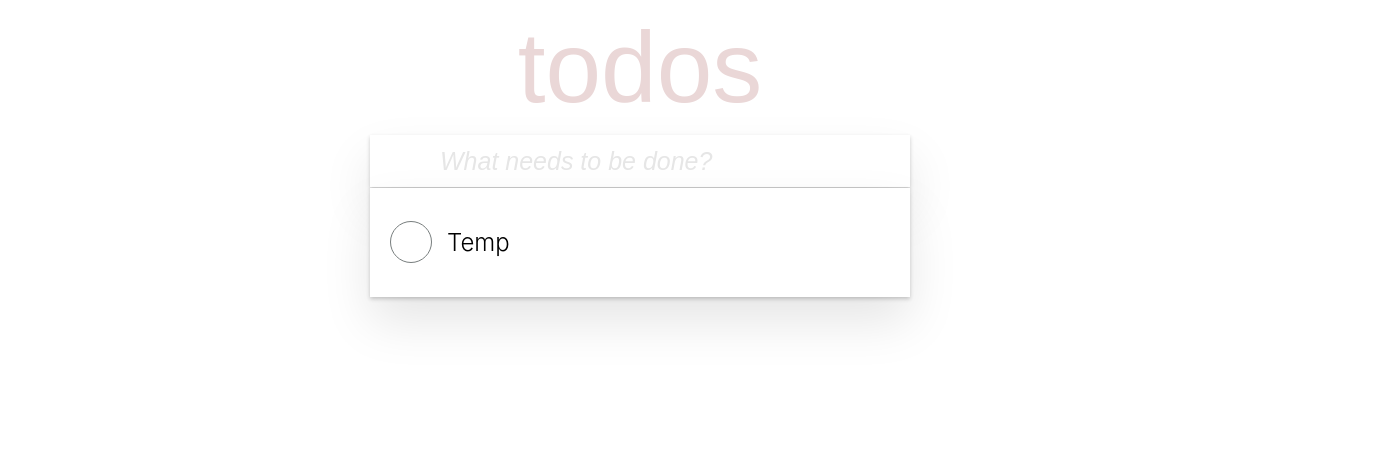
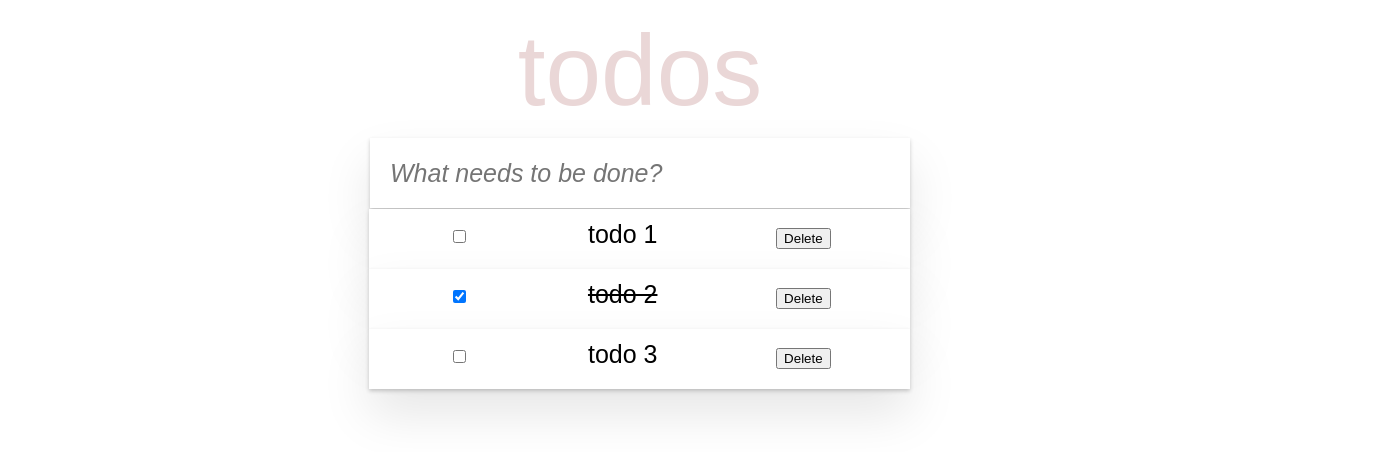
Before and after one commit to yashsharma31/to-do-list-react, a React (Create React App) app in the folder my-app/: page / in a window 1280 px wide. Shown: the top 452 px of the page, 1380 px wide, since content can reach past the window. Built offline with nearby package versions, Linux system fonts and the light colour scheme.

Commit message:
Added functionality to add, delete and line-through

```diff
--- a/my-app/src/App.js
+++ b/my-app/src/App.js
@@ -1,10 +1,11 @@
 import './App.css';
-import Todo1lst from './Components/Todo1lst';
+import Todos from './Components/todos';
+import "./Components/style.css"
 
 function App() {
   return (
     <div className="App">
-      <Todo1lst/>
+      <Todos/>
     </div>
   );
 }
--- a/my-app/src/Components/ActiveTask.js
+++ /dev/null
@@ -1,39 +0,0 @@
-import React, { Component } from 'react'
-import './Todo1.css'
-class TaskActive extends Component {
-
-    constructor(props) {
-        super(props)
-        this.state = {
-            click: false
-        }
-    }
-
-    handleClick = () => {
-        this.setState({
-            click: !this.state.click
-        })
-    }
-
-    render() {
-
-        return (
-            <div className='card'>
-
-
-                <div className="round">
-                    {
-                        (this.state.click==false)?
-                        <div className="toggle notClick" onClick={this.handleClick}>
-                        </div> : <div  onClick={this.handleClick} className="toggle Click">
-                            <img src={"https://www.freeiconspng.com/uploads/black-check-tick-icon-4.png"} alt="tick" />
-                        </div>
-                    }
-                </div>
-                <h2 className={(this.state.click==false)?'txt actv':'txt nonactv'} >Temp</h2>
-            </div>
-        )
-    }
-}
-
-export default TaskActive
--- a/my-app/src/Components/Todo1.css
+++ /dev/null
@@ -1,77 +0,0 @@
-.text-center{
-    font-size: 100px;
-    font-family: Arial, Helvetica, sans-serif;
-    font-weight: 100;
-    margin: 0;
-    padding: 10px;
-    color: #ead7d7;
-}
-.outerone{
-    display: flex;
-    flex-direction: column;
-    justify-content: space-evenly;
-}
-.input{
-    width: 500px;
-    height: 50px;
-    background: #fff;
-    font-size: 25px;
-    font-family: Arial, Helvetica, sans-serif;
-    border: none;
-    padding-left: 20px;
-    padding-right: 20px;
-    box-shadow: 0 2px 4px 0 rgba(0, 0, 0, 0.2),
-    0 25px 50px 0 rgba(0, 0, 0, 0.1);
-}
-input::placeholder{
-    font-style: italic;
-	font-weight: 300;
-    padding-left: 50px;
-	color: #e6e6e6;
-}
-.cards{
-    display: flex;
-    justify-content: center;
-}
-
-.card {
-    width: 500px;
-    height: auto;
-    display: flex;
-    background-color: white;
-    box-shadow: 0 2px 4px 0 rgba(0, 0, 0, 0.2),
-    0 25px 50px 0 rgba(0, 0, 0, 0.1);
-    margin-top: 1px;
-    padding: 20px;
-    align-items: center;
-}
-.card .txt{
-    margin-left: 15px;
-    font-weight: 300;
-    font-size: 24px;
-}
-
-.card .nonactv{
-    text-decoration: line-through;
-    color: #787e7e;
-    opacity: 0.4;
-}
-
-.notClick{
-    background-color: white;
-    border: 1px solid #787e7e;
-    font-size: 24px;
-    border-radius: 50%;
-    width: 40px;
-    height: 40px;
-}
-.Click{
-    background-color: white;
-    border: 1px solid #787e7e;
-    font-size: 24px;
-    border-radius: 50%;
-    width: 40px;
-    height: 40px;
-    display: flex;
-    justify-content: center;
-}
--- a/my-app/src/Components/Todo1lst.js
+++ /dev/null
@@ -1,31 +0,0 @@
-import React, { Component } from 'react'
-import './Todo1.css'
-import TaskActive from './ActiveTask';
-
-class Todo1lst extends Component {
-  render() {
-    return (
-        <>
-        <div className='outerone'>
-            <div className="container">
-        <h1 className="text-center">todos</h1>
-      </div>
-      <form className="todoInput">
-        <input
-          className="input"
-          type="text"
-          placeholder="What needs to be done?"
-        />
-        </form>
-        <div className="cards">
-            <TaskActive />
-        </div>
-        </div>
-      </>
-
-    )
-  }
-}
-
-
-export default Todo1lst;
--- /dev/null
+++ b/my-app/src/Components/addtodo.js
@@ -0,0 +1,47 @@
+import React, { Component } from 'react';
+import "./style.css"
+class AddTodo extends Component {
+    state = {
+        defaultValue: "",
+        value: this.props.addTodoValue
+    }
+
+    handleChange = (e) => {
+        //Updating local component state
+        this.setState({
+            value: e.target.value
+        });
+    }
+
+    clearInput = () => {
+        //Clear existing value in input
+        document.getElementById("todoValue").value = "";
+
+        //Updating local component state
+        this.setState({value:""});
+    }
+
+    addTodo = () => {
+        //Call method reference in Todos component using props
+        this.props.fooAddTodo(this.state.value);
+        this.clearInput();
+    }
+
+    render() {
+        return (
+            <>
+            <div className='outercontainer'>
+            <div className='heading'><p>todos
+                </p></div>
+            <div className="todotaskbar">
+                <input type="text" className="form-control" id="todoValue" placeholder="What needs to be done?" onChange={this.handleChange}
+                onKeyPress={event => event.key === 'Enter' && this.addTodo()}
+                />
+            </div>
+            </div>
+            </>
+        );
+    }
+}
+
+export default AddTodo;
--- /dev/null
+++ b/my-app/src/Components/style.css
@@ -0,0 +1,56 @@
+.heading{
+    font-size:100px;
+    font-family: Arial, Helvetica, sans-serif;
+    font-weight: 100;
+    margin: 0;
+    padding: 10px;
+    color: #ead7d7;
+}
+.App{
+    display: flex;
+    justify-content: center;
+    flex-direction: row;
+    margin: -100px;
+}
+
+.todotaskbar .form-control{
+    width: 500px;
+    height: 50px;
+    background: #fff;
+    font-size: 25px;
+    font-family: Arial, Helvetica, sans-serif;
+    border: none;
+    font-style: italic;
+    color: #ead7d7;
+    padding-top: 10px;
+    padding-bottom: 10px;
+    padding-left: 20px;
+    padding-right: 20px;
+}
+.todotaskbar{
+    margin-top: -100px;
+    box-shadow: 0 2px 4px 0 rgba(0, 0, 0, 0.2),
+    0 25px 50px 0 rgba(0, 0, 0, 0.1);
+}
+
+.tableitself{
+    display: flex;
+    flex-direction: row;
+    justify-content: space-around;
+    width: 500px;
+    margin-top: -2px;
+    padding-top: 10px;
+    padding-left: 21px;
+    padding-right: 20px;
+    height: 50px;
+    background: #fff;
+    font-size: 25px;
+    font-family: Arial, Helvetica, sans-serif;
+    border: none;
+    box-shadow: 0 2px 4px 0 rgba(0, 0, 0, 0.2),
+    0 25px 50px 0 rgba(0, 0, 0, 0.1);
+}
+.btn-btn-outline-secondary{
+    font-size: 50px;
+    padding: 200px;
+}
--- /dev/null
+++ b/my-app/src/Components/todo.js
@@ -0,0 +1,35 @@
+import React, { Component } from 'react';
+import "./style.css"
+
+class Todo extends Component {
+
+    render() {
+        return (
+            <>
+            <div className='tableitself'>
+                <td  className="tab1">
+                    <input type="checkbox" defaultChecked={this.props.todo.isDone}  onChange={() => this.props.fooDoneDone(this.props.todo)} />
+                </td>
+                <td className='tab2'>
+                    {
+                        this.renderTodo()
+                    }
+                </td>
+                <td  className="tab3">
+                    <button onClick={() => this.props.fooDelete(this.props.todo.id)} className="btn btn-danger btn-sm">Delete</button>
+                </td>
+                </div>
+            </>
+        );
+    }
+
+    renderTodo(){
+        if(this.props.todo.isDone)
+        return <s>{this.props.todo.value}</s>;
+        else
+        return this.props.todo.value;
+    }
+
+}
+
+export default Todo;
--- /dev/null
+++ b/my-app/src/Components/todos.js
@@ -0,0 +1,95 @@
+import React, { Component } from 'react';
+import "./style.css"
+import Todo from './todo';
+import AddTodo from './addtodo.js';
+
+class Todos extends Component {
+
+    //Component state with default values
+    state = {
+        addTodoValue: "",
+        todos: [
+            {
+                id: 1,
+                value: "todo 1",
+                isDone: false
+            },
+            {
+                id: 2,
+                value: "todo 2",
+                isDone: true
+            },
+            {
+                id: 3,
+                value: "todo 3",
+                isDone: false
+            }
+        ]
+    }
+
+    //Local helper method to get date
+    getTime() {
+        let d = new Date();
+        var n = d.getTime();
+        return n;
+    }
+
+    //method called from Todo component
+    handleDelete = todo => {
+        const todos = this.state.todos.filter((t) => {
+            return t.id !== todo
+        });
+        this.setState({ todos });
+    }
+
+    handleDone = todo => {
+        const todos = [...this.state.todos];
+        todos.map((t) => {
+            if (t.id === todo.id) {
+                t.isDone = !t.isDone;
+            }
+            return t;
+        });
+        this.setState({todos});
+    }
+
+    //method called from AddTodo component
+    addNewTodo = value => {
+        if (value) {
+            const todos = [...this.state.todos];
+            todos.push(
+                {
+                    id: this.getTime(),
+                    value: value,
+                    isDone: false
+                }
+            );
+            this.setState({ addTodoValue: "", todos })
+        } else {
+            console.log("Please Add Todo Text");
+        }
+    }
+
+    render() {
+        return (
+            <div className='table_style'>
+            <table className="table">
+                <tbody>
+                    <tr className='todos_table'>
+                        <td className="txt1table">
+                            <AddTodo fooAddTodo={this.addNewTodo} addTodoValue={this.state.addTodoValue} />
+                        </td>
+                    </tr>
+                    {this.state.todos.map((todo, index) => (
+                        <tr className='todos_table_down' key={todo.id}>
+                            <Todo index={index+1} todo={todo} fooDelete={this.handleDelete} fooDoneDone={this.handleDone} />
+                        </tr>
+                    ))}
+                </tbody>
+            </table>
+            </div>
+        );
+    }
+}
+
+export default Todos;
```
